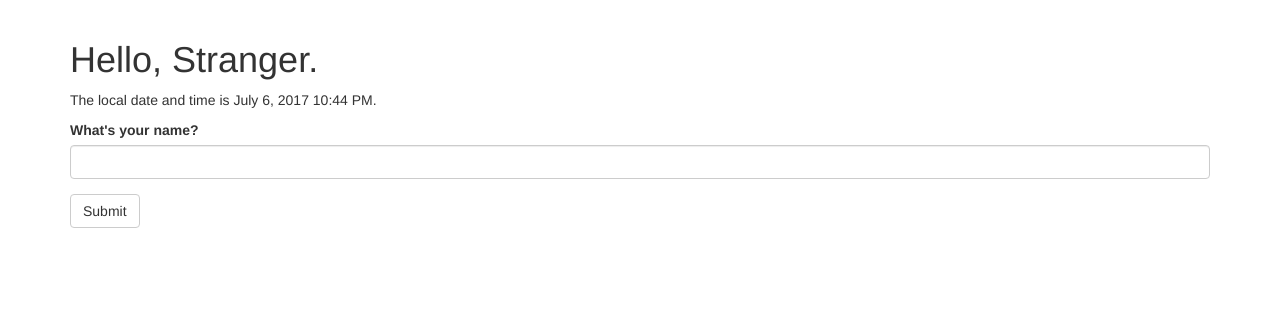
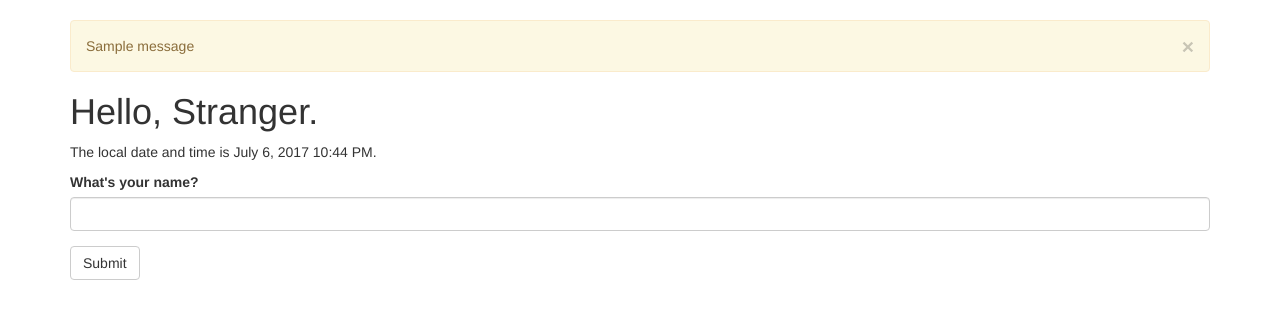
Before and after one commit to weqopy/blog_instance, a Flask app: page / in a window 1280 px wide. Shown: the part 52-371 px from the top of the page. Run offline with Flask 2, Linux system fonts and the light colour scheme; one stand-in notice (Sample message) is shown; some libraries are stand-ins or nearby versions.

Commit message:
flash message

```diff
--- a/app.py
+++ b/app.py
@@ -2,7 +2,7 @@
 # -*- coding: utf-8 -*-
 
 
-from flask import Flask, render_template, session, redirect, url_for
+from flask import Flask, render_template, session, redirect, url_for, flash
 from flask_bootstrap import Bootstrap
 from flask_moment import Moment
 from datetime import datetime
@@ -27,10 +27,19 @@ def index():
     # name = None  # 初始置 name 为空，使用 session 时可忽略，查找为空时自动返回 None
     form = NameForm()
     if form.validate_on_submit():
+        old_name = session.get('name')  # 先取出 session 中保存的 name 变量，再进行对比
+        if old_name is not None and old_name != form.name.data:
+            flash('Oh, you changed your name!', category='info')
+        else:
+            flash('Hello again.', category='info')
         session['name'] = form.name.data
         # form.name.data = ''
         return redirect(url_for('index'))  # 重定向至 index
-    return render_template('index.html', current_time=datetime.utcnow(), form=form, name=session.get('name'))
+    return render_template('index.html',
+                           current_time=datetime.utcnow(),
+                           form=form,
+                           name=session.get('name')
+                           )
 
 
 @app.route('/about/')
--- a/templates/base.html
+++ b/templates/base.html
@@ -26,6 +26,13 @@
 
 {% block content %}
 <div class="container">
+    {% for message in get_flashed_messages() %}
+    <div class="alert alert-warning">
+        <button type="button" class="close" data-dismiss="alert">&times;</button>
+        {{ message }}
+    </div>
+    {% endfor %}
+
     {% block page_content %}{% endblock %}
 </div>
 {% endblock %}
```
